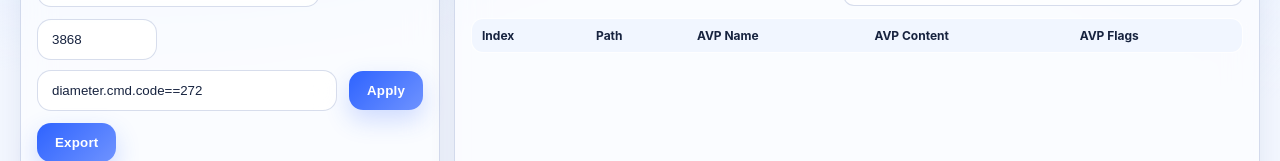
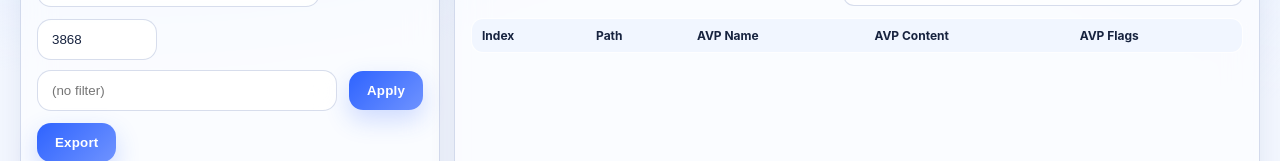
Before and after one commit to fanxiaolongx-max/diameter-wasm-viewer, a plain HTML site: page web/index.html in a window 1280 px wide. Shown: the part 225-386 px from the top of the page. Drawn offline with Linux system fonts and the light colour scheme; a script that the page names is missing.

Commit message:
feat: default to full-message analysis with no filter

```diff
--- a/web/index.html
+++ b/web/index.html
@@ -86,7 +86,7 @@
             <input id="tcpPort" type="number" value="3868" style="width:120px"/>
           </div>
           <div class="row" style="margin-top:10px">
-            <input id="filterExpr" type="text" value="diameter.cmd.code==272" style="flex:1;min-width:280px"/>
+            <input id="filterExpr" type="text" value="" placeholder="(no filter)" style="flex:1;min-width:280px"/>
             <button id="btnApply">Apply</button>
             <button id="btnExport">Export</button>
           </div>
```
